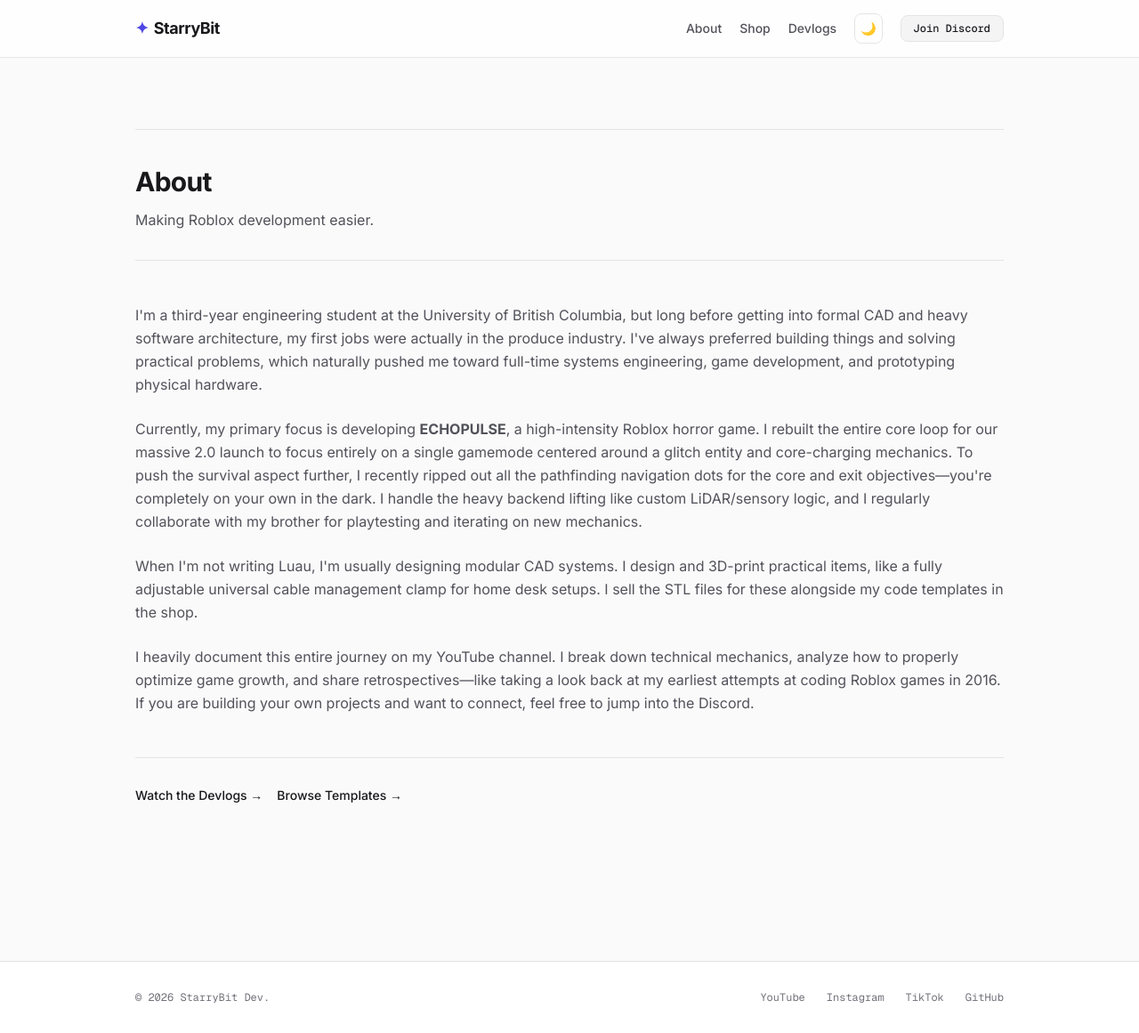
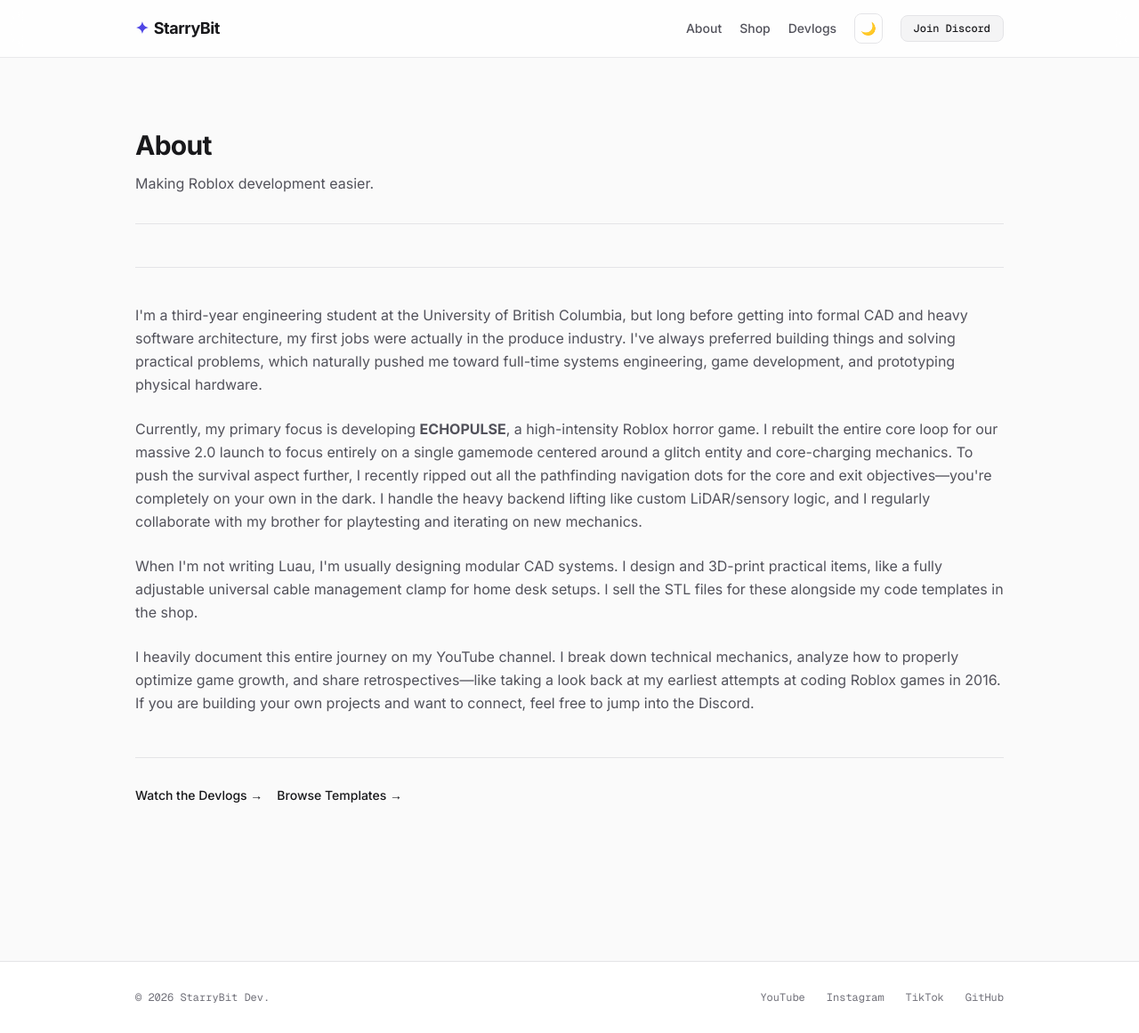
Before and after one commit to StarryBit/starrybit.github.io, a Jekyll site: the page built from about/index.html, in a window 1280 px wide and 1161 px high. Shown: the whole window at 89% size. Built offline with Jekyll 4.4.1, drawn with Linux system fonts in a browser that asks for light colours; nearby versions of some CDN libraries.

Commit message:
Update index.html

```diff
--- a/about/index.html
+++ b/about/index.html
@@ -1,10 +1,9 @@
 ---
 layout: default
-title: Tools & Templates | StarryBit Dev
+title: About | StarryBit
 ---
 
-<section id="portfolio" class="mb-24 pt-10 border-t border-zinc-200 dark:border-zinc-800/60">
-
+<section>
         <!-- Page Header -->
         <div class="mb-12 border-b border-zinc-200 dark:border-zinc-800/60 pb-8">
                 <h1 class="text-3xl font-bold tracking-tight mb-3">About</h1>
@@ -13,6 +12,7 @@
                 </p>
         </div>
 
+        <section id="portfolio" class="mb-24 pt-10 border-t border-zinc-200 dark:border-zinc-800/60">
         <div class="space-y-6 text-base text-zinc-600 dark:text-zinc-400 leading-relaxed">
             <p>
                 I'm a third-year engineering student at the University of British Columbia, but long before getting into formal CAD and heavy software architecture, my first jobs were actually in the produce industry. I've always preferred building things and solving practical problems, which naturally pushed me toward full-time systems engineering, game development, and prototyping physical hardware.
@@ -39,5 +39,5 @@
                 Browse Templates &rarr;
             </a>
         </div>
-
+        </section>
     </section>
```
